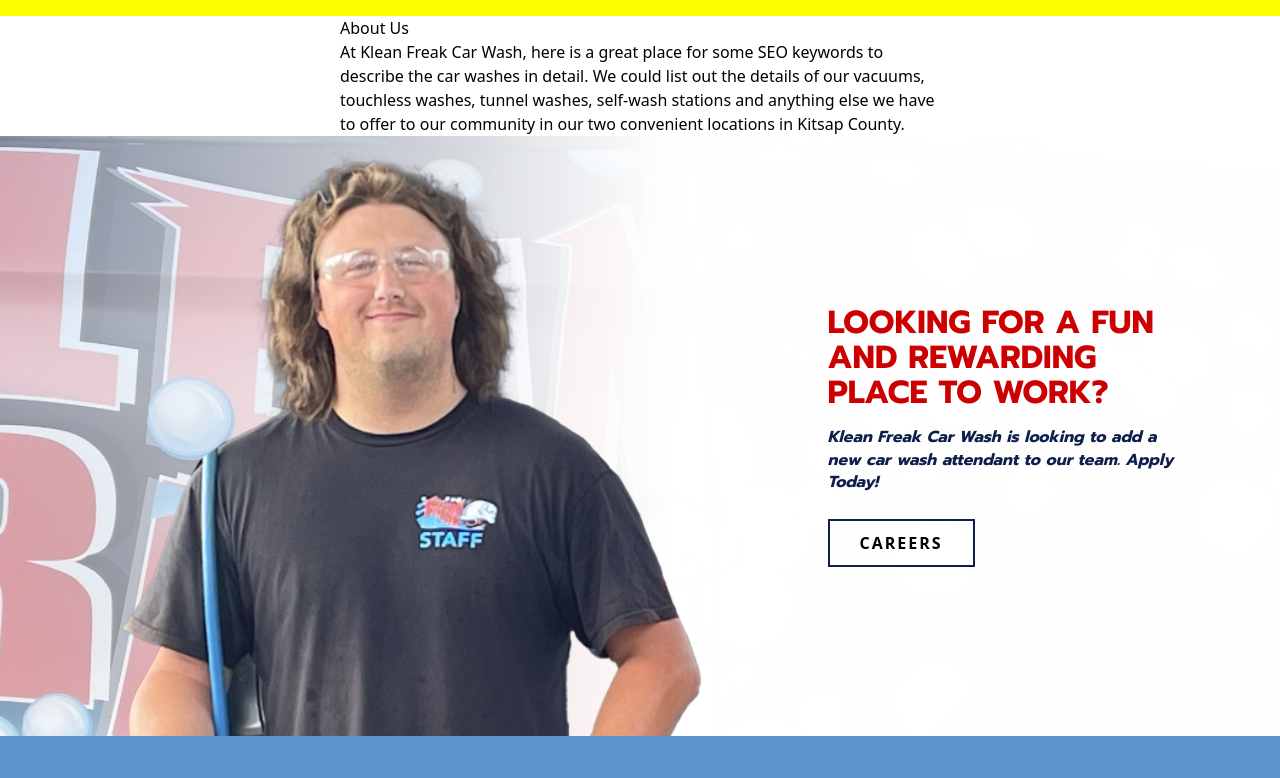
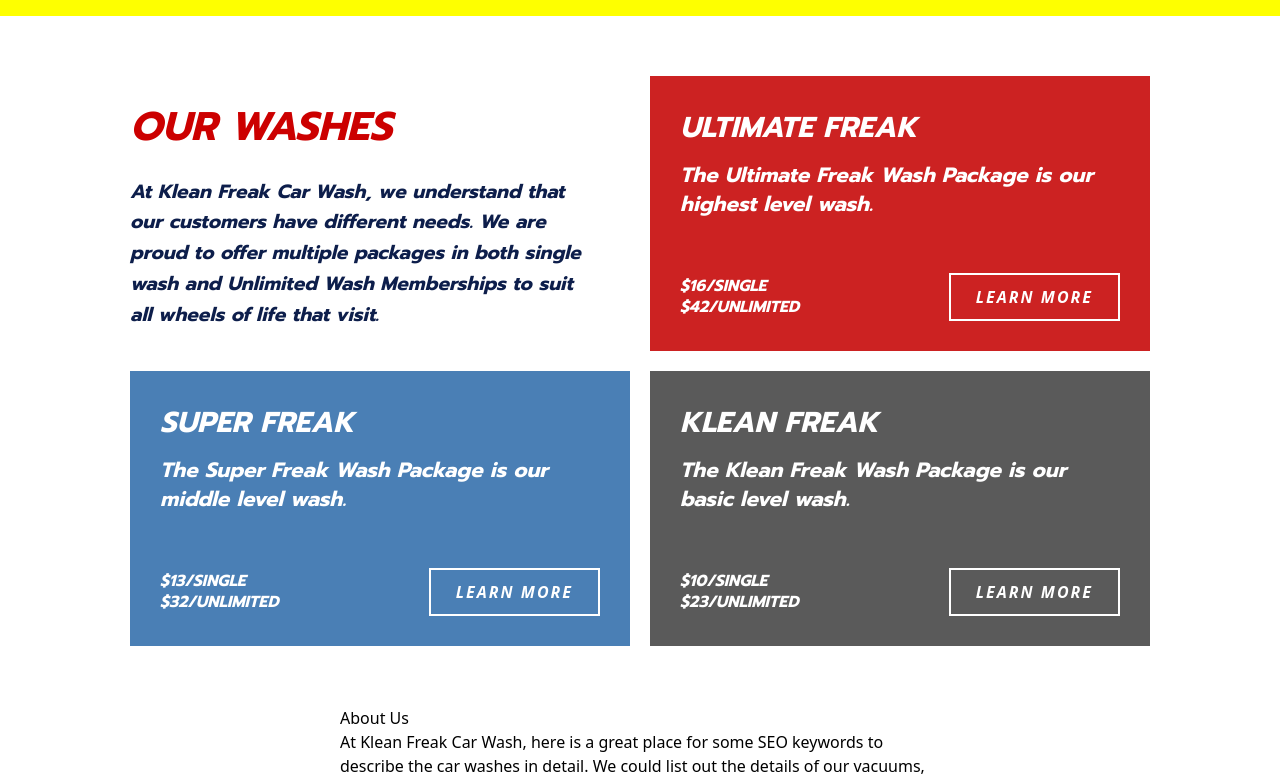
Before and after one commit to Jmorrissette1/klean-freak, a Next.js app: page / in a window 1280 px wide. Shown: the part 582-1360 px from the top of the page. Built offline with nearby package versions, Linux system fonts and the light colour scheme.

Commit message:
finished wash sections

```diff
--- /dev/null
+++ b/src/app/components/WashPackages.tsx
@@ -0,0 +1,66 @@
+"use client";
+import { useEffect, useRef, useState } from "react";
+
+export default function WashPackages() {
+  const [visible, setVisible] = useState(false);
+  const sectionRef = useRef<HTMLElement>(null);
+
+  useEffect(() => {
+    const observer = new IntersectionObserver(
+      ([entry]) => { if (entry.isIntersecting) setVisible(true); },
+      { threshold: 0.2 }
+    );
+    if (sectionRef.current) observer.observe(sectionRef.current);
+    return () => observer.disconnect();
+  }, []);
+
+  return (
+    <section className="washesSection" ref={sectionRef}>
+      <div className={`washesIntro slideLeft ${visible ? "slideIn" : ""}`}>
+        <h2 className="washesTitle">OUR WASHES</h2>
+        <p className="washesDescription">
+          At Klean Freak Car Wash, we understand that our customers have
+          different needs. We are proud to offer multiple packages in both
+          single wash and Unlimited Wash Memberships to suit all wheels of
+          life that visit.
+        </p>
+      </div>
+
+      <div className={`washCard washCardRed slideRight ${visible ? "slideIn" : ""}`} style={{ transitionDelay: "0.1s" }}>
+        <h3>ULTIMATE FREAK</h3>
+        <p className="washCardP">The Ultimate Freak Wash Package is our highest level wash.</p>
+        <div className="washCardFooter">
+          <div className="washPricing">
+            <p>$16/SINGLE</p>
+            <p>$42/UNLIMITED</p>
+          </div>
+          <button>LEARN MORE</button>
+        </div>
+      </div>
+
+      <div className={`washCard washCardBlue slideLeft ${visible ? "slideIn" : ""}`} style={{ transitionDelay: "0.3s" }}>
+        <h3>SUPER FREAK</h3>
+        <p className="washCardP">The Super Freak Wash Package is our middle level wash.</p>
+        <div className="washCardFooter">
+          <div className="washPricing">
+            <p>$13/SINGLE</p>
+            <p>$32/UNLIMITED</p>
+          </div>
+          <button>LEARN MORE</button>
+        </div>
+      </div>
+
+      <div className={`washCard washCardGray slideRight ${visible ? "slideIn" : ""}`} style={{ transitionDelay: "0.5s" }}>
+        <h3>KLEAN FREAK</h3>
+        <p className="washCardP">The Klean Freak Wash Package is our basic level wash.</p>
+        <div className="washCardFooter">
+          <div className="washPricing">
+            <p>$10/SINGLE</p>
+            <p>$23/UNLIMITED</p>
+          </div>
+          <button>LEARN MORE</button>
+        </div>
+      </div>
+    </section>
+  );
+}
--- a/src/app/globals.css
+++ b/src/app/globals.css
@@ -393,7 +393,124 @@
   cursor: pointer;
   margin-top: 10px;
 }
+.washesSection {
+  display: grid;
+  grid-template-columns: 500px 500px;
+  gap: 20px;
+  padding: 60px 80px;
+  justify-content: center;
+}
 
+.washesIntro {
+  width: 500px;
+  height: 275px;
+  display: flex;
+  flex-direction: column;
+  justify-content: center;
+  padding-right: 40px;
+}
+
+.washesTitle {
+  font-family: var(--font-prompt), sans-serif;
+  font-size: 2.5rem;
+  font-weight: bold;
+  font-style: italic;
+  color: #cc0000;
+  text-transform: uppercase;
+  margin-bottom: 20px;
+}
+
+.washesDescription {
+  font-family: var(--font-prompt), sans-serif;
+  font-style: italic;
+  font-size: 1.2rem;
+  font-weight: bold;
+  color: #0d1e4b;
+  line-height: 1.6;
+}
+
+.washCard {
+  width: 500px;
+  height: 275px;
+  padding: 30px;
+  color: white;
+  display: flex;
+  flex-direction: column;
+  gap: 12px;
+}
+
+.washCard h3 {
+  font-family: var(--font-prompt), sans-serif;
+  font-style: italic;
+  font-size: 1.8rem;
+  font-weight: bold;
+  text-transform: uppercase;
+}
+
+.washCard p {
+  font-family: var(--font-prompt), sans-serif;
+  font-weight: bold;
+  font-style: italic;
+  font-size: 1.3rem;
+  line-height: 1.4;
+}
+
+.washCardFooter {
+  display: flex;
+  justify-content: space-between;
+  align-items: center;
+  margin-top: auto;
+}
+
+.washPricing p {
+  font-weight: bold;
+  font-size: 1rem;
+  text-transform: uppercase;
+  line-height: 1.3;
+}
+
+.washCard button {
+  border: 2px solid white;
+  background: transparent;
+  color: white;
+  padding: 10px 25px;
+  font-size: 1rem;
+  font-weight: bold;
+  letter-spacing: 2px;
+  font-style: italic;
+  text-transform: uppercase;
+  cursor: pointer;
+}
+
+.washCardRed {
+  background-color: #cc2222;
+}
+.washCardBlue {
+  background-color: #4a7fb5;
+}
+.washCardGray {
+  background-color: #5a5a5a;
+}
+.slideLeft {
+  opacity: 0;
+  transform: translateX(-30px);
+  transition:
+    opacity 0.8s ease-out,
+    transform 0.8s ease-out;
+}
+
+.slideRight {
+  opacity: 0;
+  transform: translateX(30px);
+  transition:
+    opacity 0.8s ease-out,
+    transform 0.8s ease-out;
+}
+
+.slideIn {
+  opacity: 1;
+  transform: translateX(0);
+}
 @media (max-width: 768px) {
   .monthlyWashBar {
     flex-direction: column;
@@ -491,4 +608,54 @@
   .locationFeaturesList {
     max-width: 325px;
   }
+
+  .careersSection {
+    height: auto;
+    padding: 40px 20px;
+  }
+
+  .careersBox {
+    flex-direction: column;
+    gap: 30px;
+    text-align: center;
+  }
+
+  .careersTextBox {
+    max-width: 100%;
+  }
+
+  .careersTextBox p:first-child {
+    font-size: 1.5rem;
+  }
+
+  .employeeImg {
+    width: 250px;
+    height: auto;
+  }
+
+  .washesSection {
+    grid-template-columns: 1fr;
+    padding: 40px 20px;
+  }
+
+  .washesIntro {
+    width: 100%;
+    height: auto;
+    padding-right: 0;
+    text-align: center;
+  }
+
+  .washCard {
+    width: 100%;
+    height: auto;
+    min-height: 200px;
+  }
+
+  .washesTitle {
+    font-size: 2rem;
+  }
+
+  .washCard h3 {
+    font-size: 1.4rem;
+  }
 }
--- a/src/app/page.tsx
+++ b/src/app/page.tsx
@@ -1,5 +1,6 @@
 import MonthlyWashesBar from "./components/MonthlyWashesBar";
 import CareersSection from "./components/CareerSection";
+import WashPackages from "./components/WashPackages";
 
 export default function Home() {
   return <div>
@@ -12,7 +13,9 @@
       </div>
 
       <MonthlyWashesBar />
-      <section className="aboutUsSection">
+
+      <WashPackages />
+       <section className="aboutUsSection">
         <div className="aboutUsTextBox">
           <h1>About Us</h1>
           <p>At Klean Freak Car Wash, here is a great place for some SEO keywords to describe the car washes in detail.
```
